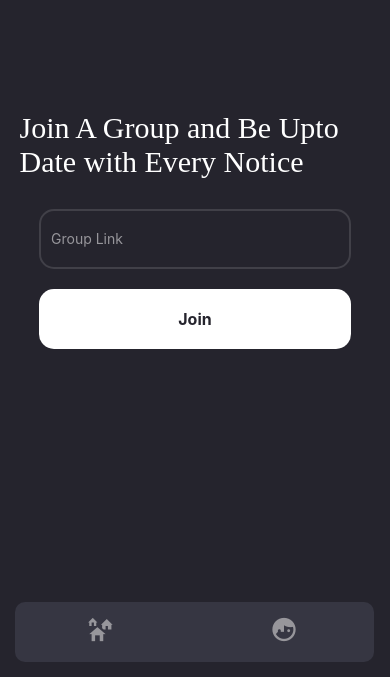
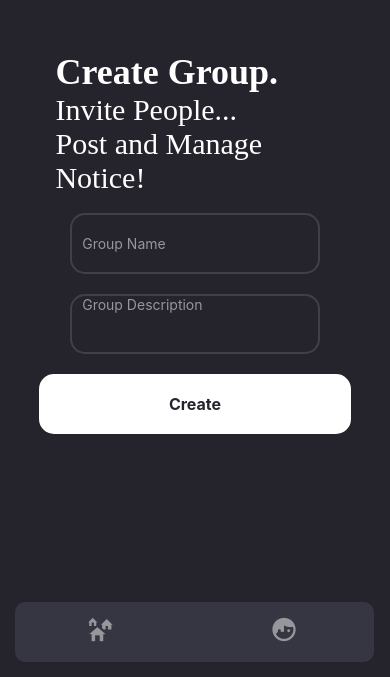
Before and after one commit to ai-rohit/Noticeboard-frontend, a React Native app: screen /Settings in a window 390 px wide. Shown: the part 167-844 px from the top of the page. Built offline with nearby package versions, Linux system fonts and the light colour scheme.

Commit message:
new group screen almost done

```diff
--- a/components/Container.js
+++ b/components/Container.js
@@ -17,6 +17,7 @@ const styles = StyleSheet.create({
         paddingTop: Platform.OS === "android" ? StatusBar.currentHeight : 0,
         backgroundColor: colors.primaryColor,
         paddingBottom: 50,
+        flex:1
         // marginBottom: 100
     }
 })
--- a/components/TextBox.js
+++ b/components/TextBox.js
@@ -2,12 +2,14 @@ import {TextInput, StyleSheet, Dimensions, View} from "react-native";
 import colors from "../config/color";
 import {Ionicons} from "@expo/vector-icons"
 
-function TextBox({placeholder, onChange, value, icon, isSecured}){
+function TextBox({placeholder, onChange, value, icon, isSecured, lines}){
     console.log("textbox");
     return (
         <View style={styles.inputContainer}>
             <TextInput
             underlineColorAndroid="transparent"
+            multiline={lines? true: false}
+            numberOfLines={lines? lines:1}
             spellCheck={false}
             secureTextEntry={isSecured? isSecured:false}
             style={styles.textbox}
--- a/navigation/TabNav.js
+++ b/navigation/TabNav.js
@@ -4,6 +4,7 @@ import { MaterialCommunityIcons} from "@expo/vector-icons";
 import colors from "../config/color";
 import Groups from "../screens/Groups";
 import JoinGroup from "../screens/JoinGroup";
+import CreateGroup from "../screens/CreateGroup";
 
   const Tab = createBottomTabNavigator();
 
@@ -12,6 +13,7 @@ import JoinGroup from "../screens/JoinGroup";
         <Tab.Navigator screenOptions={{
           headerShown: false,
           tabBarShowLabel:false,
+
           tabBarActiveTintColor: colors.dimWhite,
           tabBarStyle:styles.tab
         }} >
@@ -25,7 +27,7 @@ import JoinGroup from "../screens/JoinGroup";
             />
           ),
         }} />
-          <Tab.Screen name="Settings" component={JoinGroup}  options={{
+          <Tab.Screen name="Settings" component={CreateGroup}  options={{
           tabBarIcon: () => (
             <MaterialCommunityIcons
               name="face-profile"
--- /dev/null
+++ b/screens/CreateGroup.js
@@ -0,0 +1,51 @@
+import { StyleSheet, View, KeyboardAvoidingView } from "react-native";
+
+import Button from "../components/Button";
+import Container from "../components/Container";
+import TextBox from "../components/TextBox";
+import { Title, SubTitle } from "../components/AppText";
+
+
+const CreateGroup = ()=>{
+    return (
+        <Container style={styles.container}>
+            <KeyboardAvoidingView behavior="padding" style={[styles.container]}>
+            <View style={styles.textContainer}>
+                <Title>Create Group.</Title>
+                <SubTitle>Invite People...</SubTitle>
+                <SubTitle>Post and Manage Notice!</SubTitle>
+            </View>
+            <View style={styles.form}>
+                <TextBox placeholder={"Group Name"}/>
+                <TextBox placeholder={"Group Description"} lines={5}/>
+                <Button text="Create" customStyles={styles.btn}/>
+            </View>
+            </KeyboardAvoidingView>
+        </Container>
+    )
+}
+
+const styles = StyleSheet.create({
+    container:{
+        justifyContent:"space-around",
+        alignItems:"center",
+    },
+    textContainer:{
+        width:"90%",
+        // backgroundColor:"red",
+        justifyContent:"center",
+        paddingLeft:15,
+        marginLeft:10,
+        alignSelf:"flex-start",
+        flex:1.5
+    },
+    form:{
+        flex:2,
+        alignItems:"center"
+    },
+    btn:{
+        marginTop:10
+    }
+})
+
+export default CreateGroup;
--- a/screens/JoinGroup.js
+++ b/screens/JoinGroup.js
@@ -32,9 +32,6 @@ const styles = StyleSheet.create({
         alignItems:"center",
         marginBottom:20
     },
-    text:{
-        backgroundColor:"red"
-    }
 })
 
 export default JoinGroup;
```
